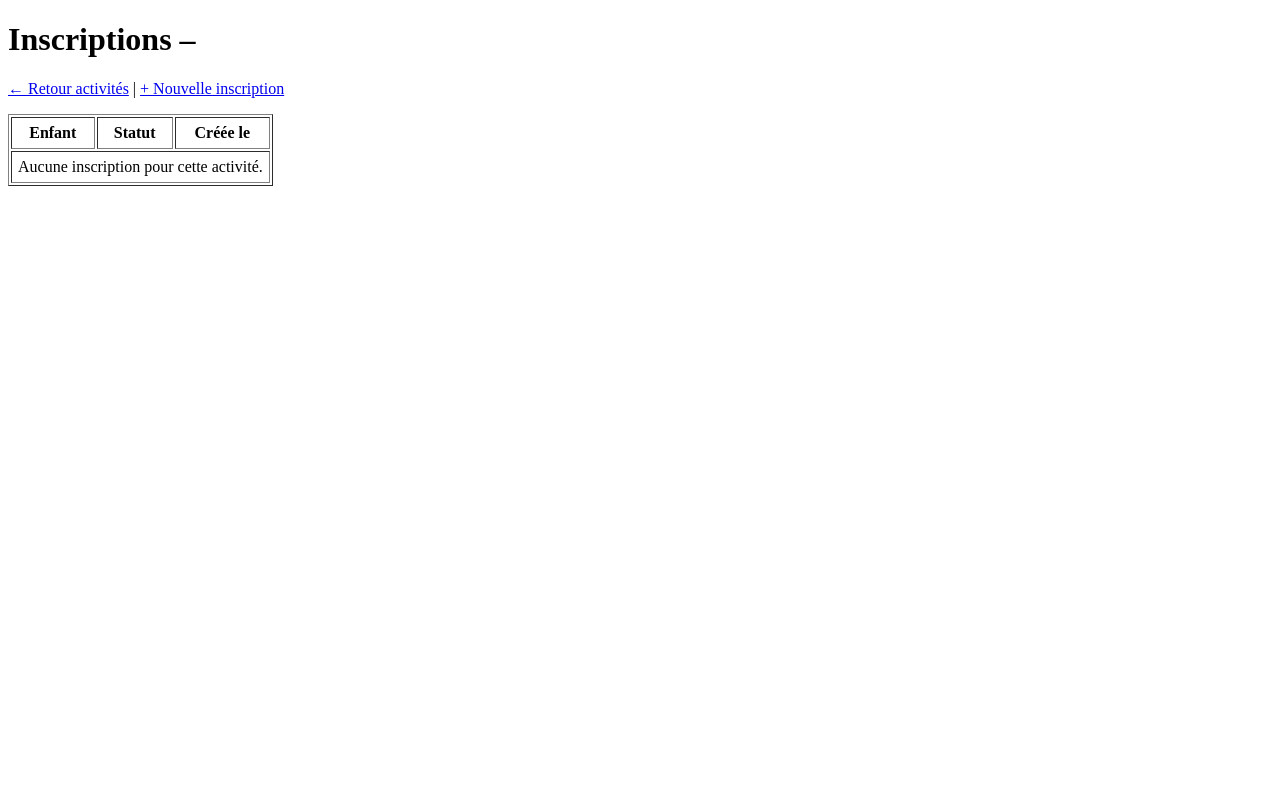
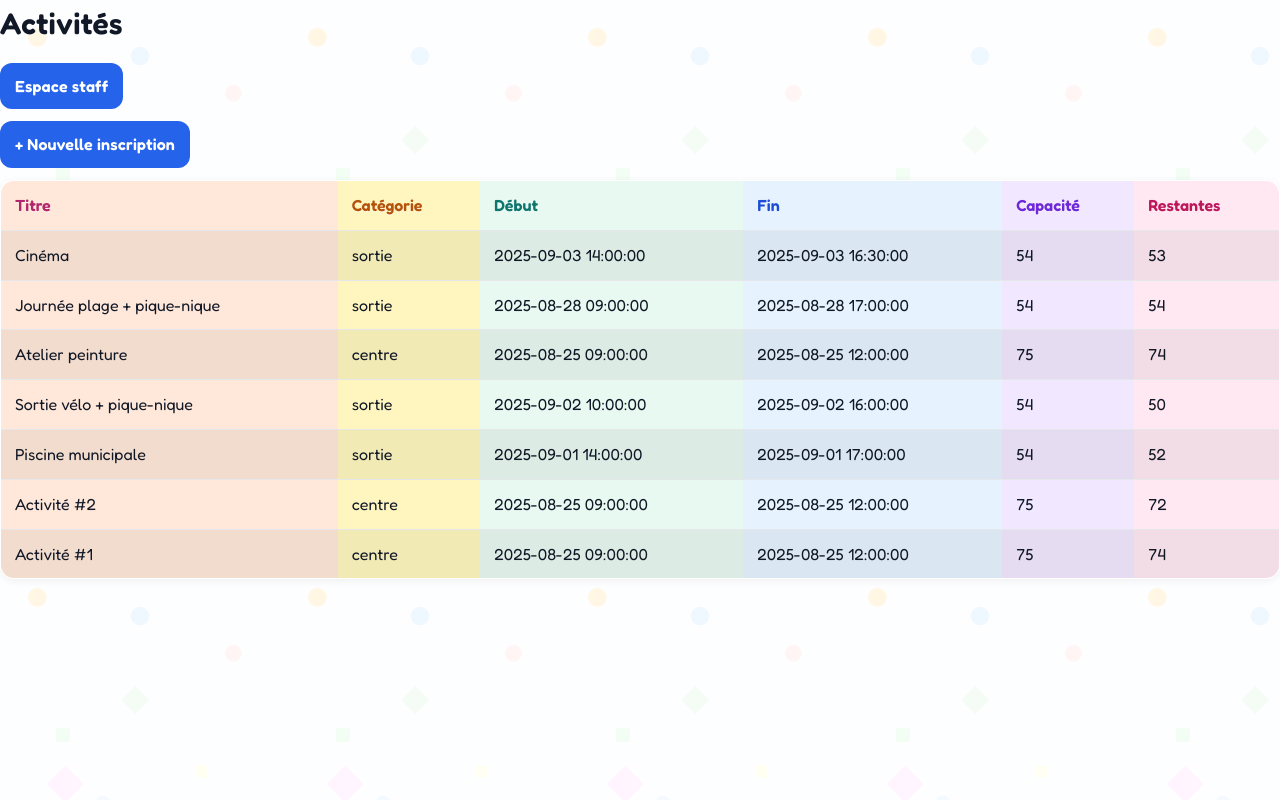
Before and after one commit to Puygauthier/Centre_Aere_Les_Loupiots, a PHP site: template app/views/activites/inscriptions.php in a window 1280 px wide. Run offline with PHP 8.4, Linux system fonts and the light colour scheme; the template is opened without the code that fills it, so the values that code supplies are empty; some libraries are stand-ins or nearby versions.

Commit message:
Activites/inscriptions : cohérence tableau & styles globaux

```diff
--- a/app/views/activites/inscriptions.php
+++ b/app/views/activites/inscriptions.php
@@ -1,27 +1,85 @@
-<!doctype html><html lang="fr"><meta charset="utf-8">
-<title>Inscriptions par activité</title>
+<!DOCTYPE html>
+<html lang="fr">
+<head>
+  <meta charset="utf-8">
+  <meta name="viewport" content="width=device-width, initial-scale=1">
+  <title>Activités — Les Loupiots</title>
+  <link rel="stylesheet" href="<?= BASE_PATH ?>/style.css">
+</head>
 <body>
-<h1>Inscriptions – <?= htmlspecialchars((string)($activite['titre'] ?? ''), ENT_QUOTES, 'UTF-8') ?></h1>
-<p>
-  <a href="<?= BASE_PATH ?>/">← Retour activités</a> |
-  <a href="<?= BASE_PATH ?>/inscriptions/create">+ Nouvelle inscription</a>
-</p>
-<table border="1" cellpadding="6">
-  <tr>
-    <th>Enfant</th>
-    <th>Statut</th>
-    <th>Créée le</th>
-  </tr>
-  <?php if (!empty($inscriptions)): ?>
-    <?php foreach ($inscriptions as $i): ?>
-      <tr>
-        <td><?= htmlspecialchars($i['nom'].' '.$i['prenom'], ENT_QUOTES, 'UTF-8') ?></td>
-        <td><?= htmlspecialchars((string)$i['statut'], ENT_QUOTES, 'UTF-8') ?></td>
-        <td><?= htmlspecialchars((string)$i['created_at'], ENT_QUOTES, 'UTF-8') ?></td>
-      </tr>
-    <?php endforeach; ?>
-  <?php else: ?>
-    <tr><td colspan="3">Aucune inscription pour cette activité.</td></tr>
-  <?php endif; ?>
-</table>
-</body></html>
+
+  <h1>Activités</h1>
+
+  <p><a class="btn" href="<?= BASE_PATH ?>/login">Espace staff</a></p>
+  <p><a class="btn btn-secondary" href="<?= BASE_PATH ?>/inscriptions/create">+ Nouvelle inscription</a></p>
+
+  <table>
+    <tr>
+      <th>Titre</th>
+      <th>Catégorie</th>
+      <th>Début</th>
+      <th>Fin</th>
+      <th>Capacité</th>
+      <th>Restantes</th>
+    </tr>
+
+    <tr>
+      <td>Cinéma</td>
+      <td>sortie</td>
+      <td>2025-09-03 14:00:00</td>
+      <td>2025-09-03 16:30:00</td>
+      <td>54</td>
+      <td>53</td>
+    </tr>
+    <tr>
+      <td>Journée plage + pique-nique</td>
+      <td>sortie</td>
+      <td>2025-08-28 09:00:00</td>
+      <td>2025-08-28 17:00:00</td>
+      <td>54</td>
+      <td>54</td>
+    </tr>
+    <tr>
+      <td>Atelier peinture</td>
+      <td>centre</td>
+      <td>2025-08-25 09:00:00</td>
+      <td>2025-08-25 12:00:00</td>
+      <td>75</td>
+      <td>74</td>
+    </tr>
+    <tr>
+      <td>Sortie vélo + pique-nique</td>
+      <td>sortie</td>
+      <td>2025-09-02 10:00:00</td>
+      <td>2025-09-02 16:00:00</td>
+      <td>54</td>
+      <td>50</td>
+    </tr>
+    <tr>
+      <td>Piscine municipale</td>
+      <td>sortie</td>
+      <td>2025-09-01 14:00:00</td>
+      <td>2025-09-01 17:00:00</td>
+      <td>54</td>
+      <td>52</td>
+    </tr>
+    <tr>
+      <td>Activité #2</td>
+      <td>centre</td>
+      <td>2025-08-25 09:00:00</td>
+      <td>2025-08-25 12:00:00</td>
+      <td>75</td>
+      <td>72</td>
+    </tr>
+    <tr>
+      <td>Activité #1</td>
+      <td>centre</td>
+      <td>2025-08-25 09:00:00</td>
+      <td>2025-08-25 12:00:00</td>
+      <td>75</td>
+      <td>74</td>
+    </tr>
+  </table>
+
+</body>
+</html>
```
